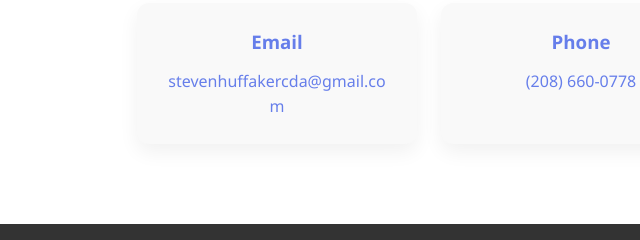
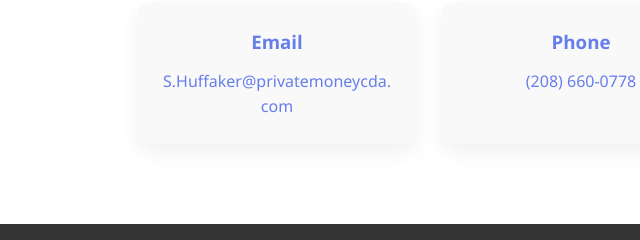
Before and after one commit to courtneyryann94-collab/CDAmoney, a website: page index.html in a window 1280 px wide. Shown: the part 1255-1495 px from the top of the page, 59-699 px from the left. Drawn offline with Linux system fonts and the light colour scheme.

Commit message:
updated email

```diff
--- a/app.js
+++ b/app.js
@@ -7,7 +7,7 @@ document.addEventListener('DOMContentLoaded', () => {
     const investorModal = document.getElementById('investor-modal');
     const investorClose = document.getElementById('investor-modal-close');
     const investorForm = document.getElementById('investor-form');
-    const ADMIN_EMAIL = 'stevenhuffakercda@gmail.com';
+    const ADMIN_EMAIL = 'S.Huffaker@privatemoneycda.com';
 
     if (!applyBtn || !modal || !closeButton || !form) {
         return;
--- a/index.html
+++ b/index.html
@@ -52,7 +52,7 @@
         <div class="contact-grid">
             <div class="contact-card">
                 <h3>Email</h3>
-                <p><a href="mailto:stevenhuffakercda@gmail.com">stevenhuffakercda@gmail.com</a></p>
+                <p><a href="mailto:S.Huffaker@privatemoneycda.com">S.Huffaker@privatemoneycda.com</a></p>
             </div>
             <div class="contact-card">
                 <h3>Phone</h3>
```
